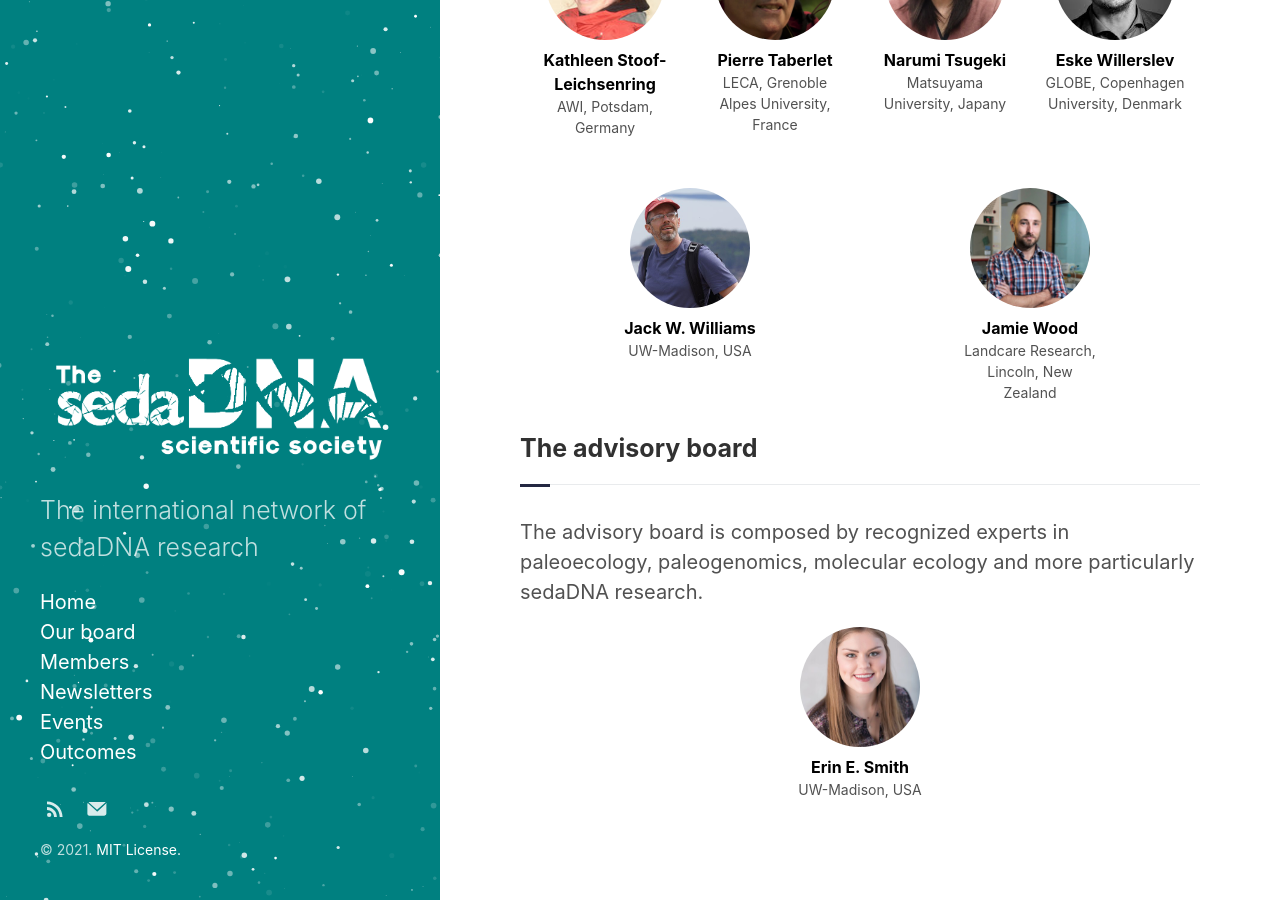
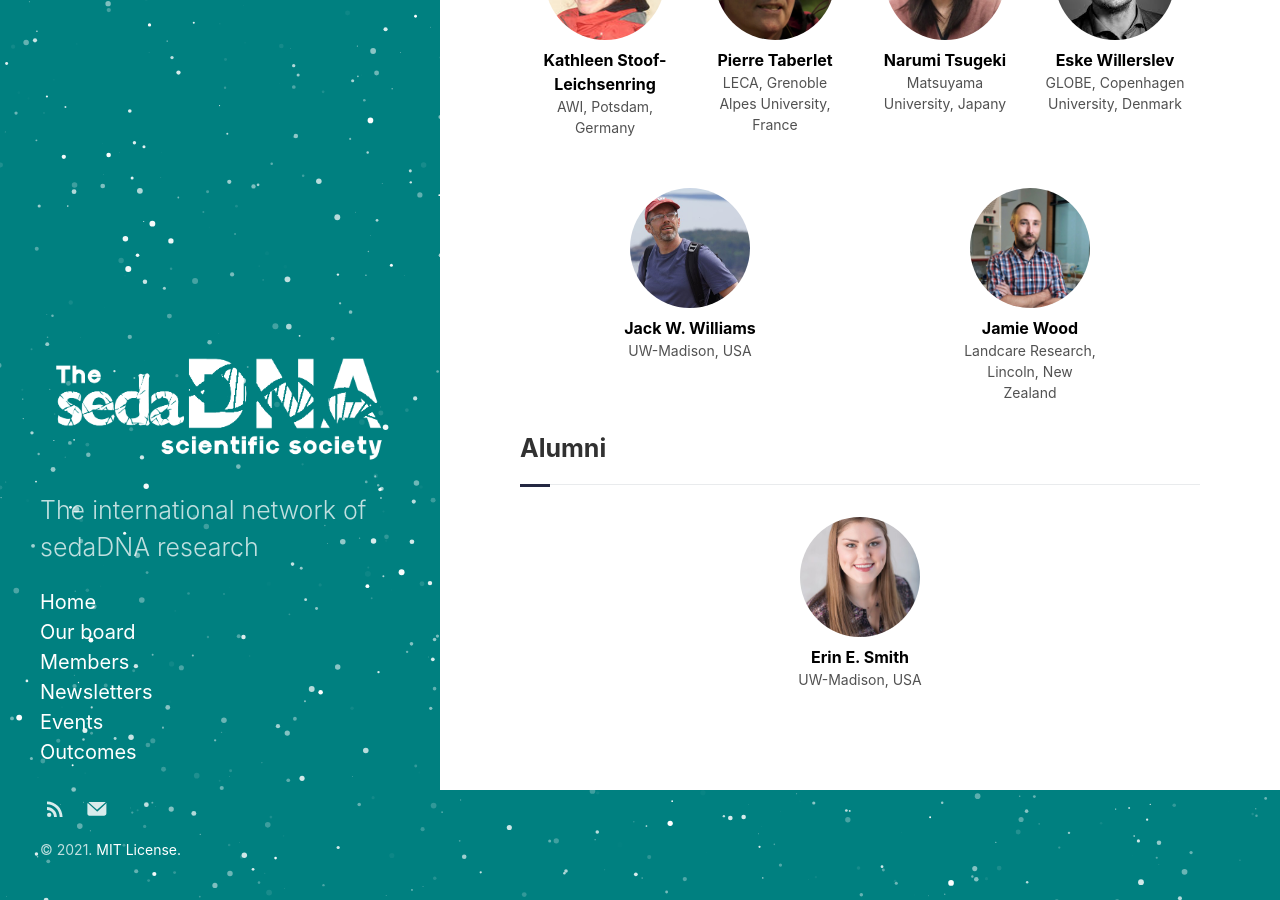
Before and after one commit to sedadna/sedadna.github.io, a Jekyll site: the page built from category/board.md, in a window 1280 px wide and 900 px high, scrolled down 3639 px. Built offline with Jekyll 4.4.1, drawn with Linux system fonts in a browser that asks for light colours.

Commit message:
Update board.md

```diff
--- a/category/board.md
+++ b/category/board.md
@@ -277,12 +277,10 @@ Title: Our board
 
 
 <div class="section advisory board">
-<h3 class="section-title underline">The advisory board</h3>
-<p>The advisory board is composed by recognized experts in paleoecology, paleogenomics, molecular ecology and more particularly sedaDNA research.</p>
+<h3 class="section-title underline">Alumni</h3>
 </div>
 
 <div class="avatar">
-
 <div class ="member">
 <div class="square"><img src="{{ "/assets/board-members/Erin.jpg" | relative_url }}" alt="Avatar" /></div>
 <p>Erin E. Smith</p>
```
